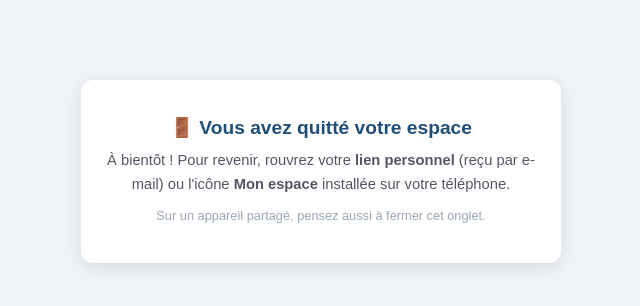
After one commit to pharmanantu-bit/botRh, a Flask app: page /mon-espace/deconnexion in a window 1280 px wide. The commit adds this page. Shown: the top 306 px of the page, without its empty margins (319-959 px from the left). Run offline with Flask 3, Linux system fonts and the light colour scheme.

Commit message:
App collaborateur : entree Deconnexion dans la barre laterale
L acces se fait par lien signe (pas de session) : la deconnexion mene a une
page neutre SANS jeton dans l adresse — utile sur un appareil partage.
Entree calee en bas du tiroir, comme dans la sidebar admin.

Co-Authored-By: Claude Fable 5 <noreply@anthropic.com>

```diff
--- a/app.py
+++ b/app.py
@@ -1456,6 +1456,14 @@ def mon_espace_demandes():
     return render_template("mon_demandes.html", prenom=prenom, token=token,
                            demandes_pharma=demandes_pharma[:10],
                            dem_msg=request.args.get("dem", ""))
+
+
+@app.route("/mon-espace/deconnexion")
+def mon_espace_deconnexion():
+    """« Déconnexion » de l'espace collaborateur : l'accès se fait par lien
+    signé (pas de session) — cette page neutre, SANS jeton dans l'adresse,
+    permet de quitter proprement l'espace sur un appareil partagé."""
+    return render_template("mon_deconnexion.html")
 
 
 @app.route("/mon-espace")
--- a/templates/_espace_nav.html
+++ b/templates/_espace_nav.html
@@ -50,6 +50,7 @@
   {% for cle, ico, lib, url in esp_items %}
   <a href="{{ url }}?token={{ token }}&prenom={{ prenom }}" class="{{ 'actif' if nav_actif == cle else '' }}">{{ ico }} {{ lib }}</a>
   {% endfor %}
+  <a href="/mon-espace/deconnexion" style="margin-top:auto; border-top:1px solid rgba(255,255,255,.18);">🚪 Déconnexion</a>
 </nav>
 <script>
   document.addEventListener('keydown', function (e) {
--- /dev/null
+++ b/templates/mon_deconnexion.html
@@ -0,0 +1,23 @@
+<!DOCTYPE html>
+<html lang="fr">
+<head>
+  <meta charset="UTF-8">
+  <meta name="viewport" content="width=device-width, initial-scale=1.0">
+  <meta name="theme-color" content="#1F4E79">
+  <title>Déconnexion</title>
+  <style>
+    * { box-sizing: border-box; margin: 0; padding: 0; }
+    body { font-family: Arial, sans-serif; background: #f0f4f8; padding: 20px; }
+    .carte { background: white; border-radius: 12px; box-shadow: 0 4px 20px rgba(0,0,0,0.1); padding: 36px 26px; max-width: 480px; margin: 60px auto 0; text-align: center; }
+    h1 { color: #1F4E79; font-size: 1.2em; margin-bottom: 10px; }
+    p { color: #556; font-size: 0.92em; line-height: 1.6; }
+  </style>
+</head>
+<body>
+<div class="carte">
+  <h1>🚪 Vous avez quitté votre espace</h1>
+  <p>À bientôt ! Pour revenir, rouvrez votre <strong>lien personnel</strong> (reçu par e-mail) ou l'icône <strong>Mon espace</strong> installée sur votre téléphone.</p>
+  <p style="margin-top:10px; color:#9aa7b5; font-size:0.8em;">Sur un appareil partagé, pensez aussi à fermer cet onglet.</p>
+</div>
+</body>
+</html>
```
